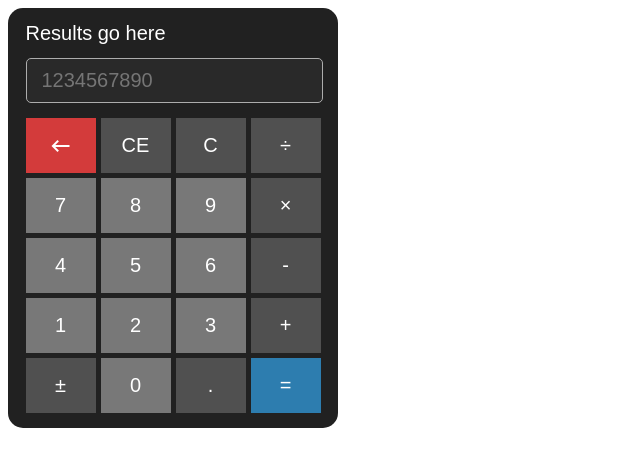
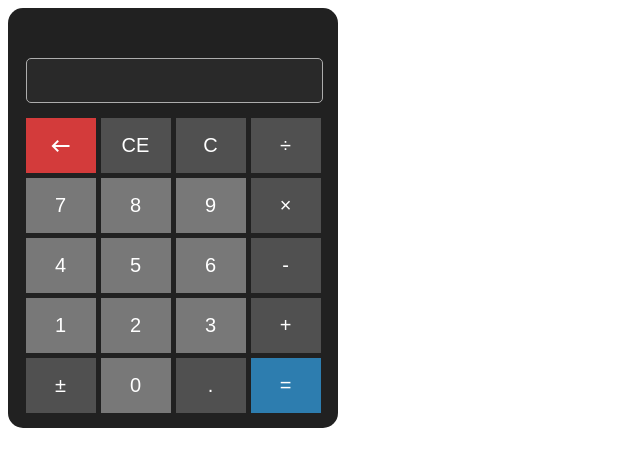
Before and after one commit to amShuri/Calculator, a plain HTML site: page index.html in a window 1280 px wide. Shown: the whole page, without its empty margins (0-640 px from the left). Drawn offline with nearby package versions, Linux system fonts and the light colour scheme.

Commit message:
Remove the placeholder text

```diff
--- a/index.html
+++ b/index.html
@@ -12,8 +12,8 @@
 <body>
     <div class="calculator">
       <div class="calculator__operation-display">
-        <p class="calculator__operation-result">Results go here</p>
-        <input type="text" class="calculator__operation-input" placeholder="1234567890">
+        <p class="calculator__operation-result"></p>
+        <input type="text" class="calculator__operation-input">
       </div>
       <div class="calculator__button-container">
         <button type="button" class="clear-btn delete-btn" value="Del">
```
